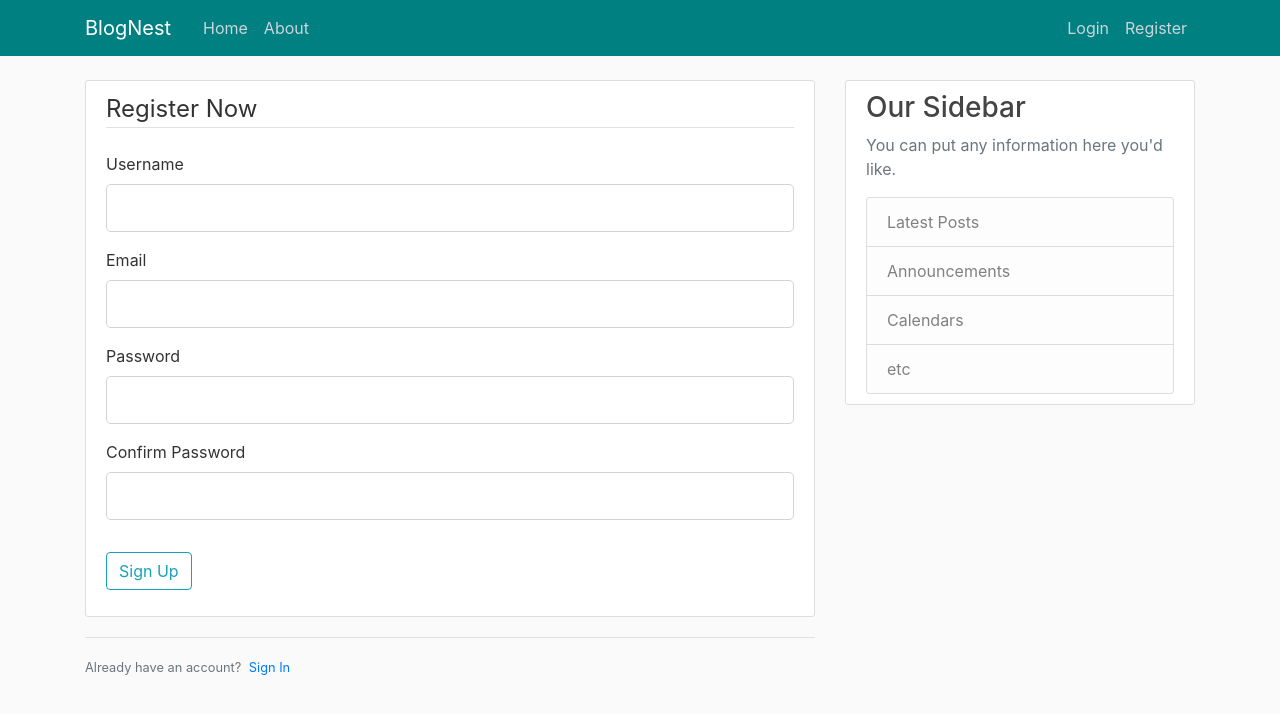
After one commit to GarroNinja/BlogNest, a Flask app: page /register in a window 1280 px wide. The commit adds this page. Shown: the top 714 px of the page. Run offline with Flask 3, Linux system fonts and the light colour scheme.

Commit message:
added login and register routes along with required changes across the app

```diff
--- a/FlaskBlog.py
+++ b/FlaskBlog.py
@@ -1,7 +1,8 @@
-from flask import Flask, render_template, url_for
-
+from flask import Flask, render_template, url_for, flash, redirect
+from forms import RegistrationForm, LoginForm
 app = Flask(__name__)
 
+app.config['SECRET_KEY'] = '1e772b7b84f34b27b83f916e2d46a641'
 posts = [
     {
         "author": "Marrow",
@@ -24,5 +25,24 @@
 def about():
     return render_template("about.html", title='About')
 
+@app.route("/register", methods=['GET', 'POST'])
+def register():
+    form = RegistrationForm()
+    if form.validate_on_submit():
+        flash(f'Account created for {form.username.data}!', 'success')
+        return redirect(url_for('home'))
+    return render_template('register.html', title="Register", form=form)
+
+@app.route("/login", methods=['GET', 'POST'])
+def login():
+    form = LoginForm()
+    if form.validate_on_submit():
+        if form.email.data == 'admin@blog.com' and form.password.data == 'password':
+            flash("You have been logged in!", 'success')
+            return redirect(url_for('home'))
+        else:
+            flash("Login Unsuccessful, Please check email and password", 'danger')
+    return render_template('login.html', title="Login", form=form)
+
 if __name__ == '__main__':
     app.run(debug=True)
--- /dev/null
+++ b/forms.py
@@ -0,0 +1,23 @@
+from flask_wtf import FlaskForm
+from wtforms import StringField, PasswordField, SubmitField, BooleanField
+from wtforms.validators import DataRequired, Length, Email, EqualTo
+
+
+class RegistrationForm(FlaskForm):
+    username = StringField('Username',
+                           validators=[DataRequired(), Length(min=2, max=20)])
+    email = StringField('Email',
+                        validators=[DataRequired(), Email()])
+    password = PasswordField('Password',
+                             validators=[DataRequired()])
+    confirm_password = PasswordField('Confirm Password',
+                                     validators=[DataRequired(), EqualTo('password')])
+    submit = SubmitField('Sign Up')
+
+class LoginForm(FlaskForm):
+    email = StringField('Email',
+                        validators=[DataRequired(), Email()])
+    password = PasswordField('Password',
+                             validators=[DataRequired()])
+    remember = BooleanField('Remember Me')
+    submit = SubmitField('Login')
--- a/templates/home.html
+++ b/templates/home.html
@@ -5,7 +5,7 @@
           <div class="media-body">
             <div class="article-metadata">
                 <h2><a class="article-title" href="#">{{ post.title }}</a></h2>
-                <a class="mr-2" href="#">{{ post.author }}</a>
+                <a class="mr-1" href="#">{{ post.author }}</a>
                 <small class="text-muted">{{ post.date_posted }}</small>
             </div>
             <p class="article-content">{{ post.content }}</p>
--- a/templates/layout.html
+++ b/templates/layout.html
@@ -13,9 +13,9 @@
     <link rel="stylesheet" type="text/css" href="{{ url_for('static', filename='main.css') }}">
 
     {% if title %}
-        <title>Flask Blog - {{ title }}</title>
+        <title>BlogNest - {{ title }}</title>
     {% else %}
-        <title>Flask Blog</title>
+        <title>BlogNest</title>
     {% endif %}
 </head>
 <body>
@@ -28,13 +28,13 @@
           </button>
           <div class="collapse navbar-collapse" id="navbarToggle">
             <div class="navbar-nav mr-auto">
-              <a class="nav-item nav-link" href="/">Home</a>
-              <a class="nav-item nav-link" href="/about">About</a>
+              <a class="nav-item nav-link" href="{{ url_for('home') }}">Home</a>
+              <a class="nav-item nav-link" href="{{ url_for('about') }}">About</a>
             </div>
             <!-- Navbar Right Side -->
             <div class="navbar-nav">
-              <a class="nav-item nav-link" href="/login">Login</a>
-              <a class="nav-item nav-link" href="/register">Register</a>
+              <a class="nav-item nav-link" href="{{ url_for('login') }}">Login</a>
+              <a class="nav-item nav-link" href="{{ url_for('register') }}">Register</a>
             </div>
           </div>
         </div>
@@ -44,6 +44,15 @@
     <main role="main" class="container">
       <div class="row">
         <div class="col-md-8">
+        {% with messages = get_flashed_messages(with_categories=true) %}
+            {% if messages %}
+                {% for category, message in messages %}
+                    <div class="alert alert-{{ category }}">
+                        {{ message }}
+                    </div>
+                {% endfor %}
+            {% endif %}
+        {% endwith %}
           {% block content %}{% endblock %}
         </div>
         <div class="col-md-4">
--- /dev/null
+++ b/templates/register.html
@@ -0,0 +1,71 @@
+{% extends "layout.html" %}
+{% block content %}
+    <div class="content-section">
+        <form method="POST" action="">
+            {{ form.hidden_tag() }}
+            <fieldset class="form-group">
+                <legend class="border-bottom mb-4">Register Now</legend>
+                <div class="form-group">
+                    {{ form.username.label(class="form-control-label") }}
+                    {% if form.username.errors %}
+                        {{ form.username(class="form-control form-control-lg is-invalid") }}
+                        <div class="invalid-feedback">
+                            {% for error in form.username.errors %}
+                                <span>{{ error }}</span>
+                            {% endfor %}
+                        </div>
+                    {% else %}
+                        {{ form.username(class="form-control form-control-lg") }}
+                    {% endif %}
+                </div>
+                <div class="form-group">
+                    {{ form.email.label(class="form-control-label") }}
+                    {% if form.email.errors %}
+                        {{ form.email(class="form-control form-control-lg is-invalid") }}
+                        <div class="invalid-feedback">
+                            {% for error in form.email.errors %}
+                                <span>{{ error }}</span>
+                            {% endfor %}
+                        </div>
+                    {% else %}
+                        {{ form.email(class="form-control form-control-lg") }}
+                    {% endif %}
+                </div>
+                <div class="form-group">
+                    {{ form.password.label(class="form-control-label") }}
+                    {% if form.password.errors %}
+                        {{ form.password(class="form-control form-control-lg is-invalid") }}
+                        <div class="invalid-feedback">
+                            {% for error in form.password.errors %}
+                                <span>{{ error }}</span>
+                            {% endfor %}
+                        </div>
+                    {% else %}
+                        {{ form.password(class="form-control form-control-lg") }}
+                    {% endif %}
+                </div>
+                <div class="form-group">
+                    {{ form.confirm_password.label(class="form-control-label") }}
+                    {% if form.confirm_password.errors %}
+                        {{ form.confirm_password(class="form-control form-control-lg is-invalid") }}
+                        <div class="invalid-feedback">
+                            {% for error in form.confirm_password.errors %}
+                                <span>{{ error }}</span>
+                            {% endfor %}
+                        </div>
+                    {% else %}
+                        {{ form.confirm_password(class="form-control form-control-lg") }}
+                    {% endif %}
+                </div>
+            </fieldset>
+            <div class="form-group">
+                {{ form.submit(class="btn btn-outline-info") }}
+            </div>
+        </form>
+    </div>
+    <div class="border-top pt-3">
+        <small class="text-muted">
+            Already have an account? <a class="ml-1" href="{{ url_for('login') }}">Sign In</a>
+        </small>
+    </div>
+{% endblock content %}
```
Also changed, not shown: templates/about.html (+33 -1 lines), templates/login.html (added, +52 -0 lines).
